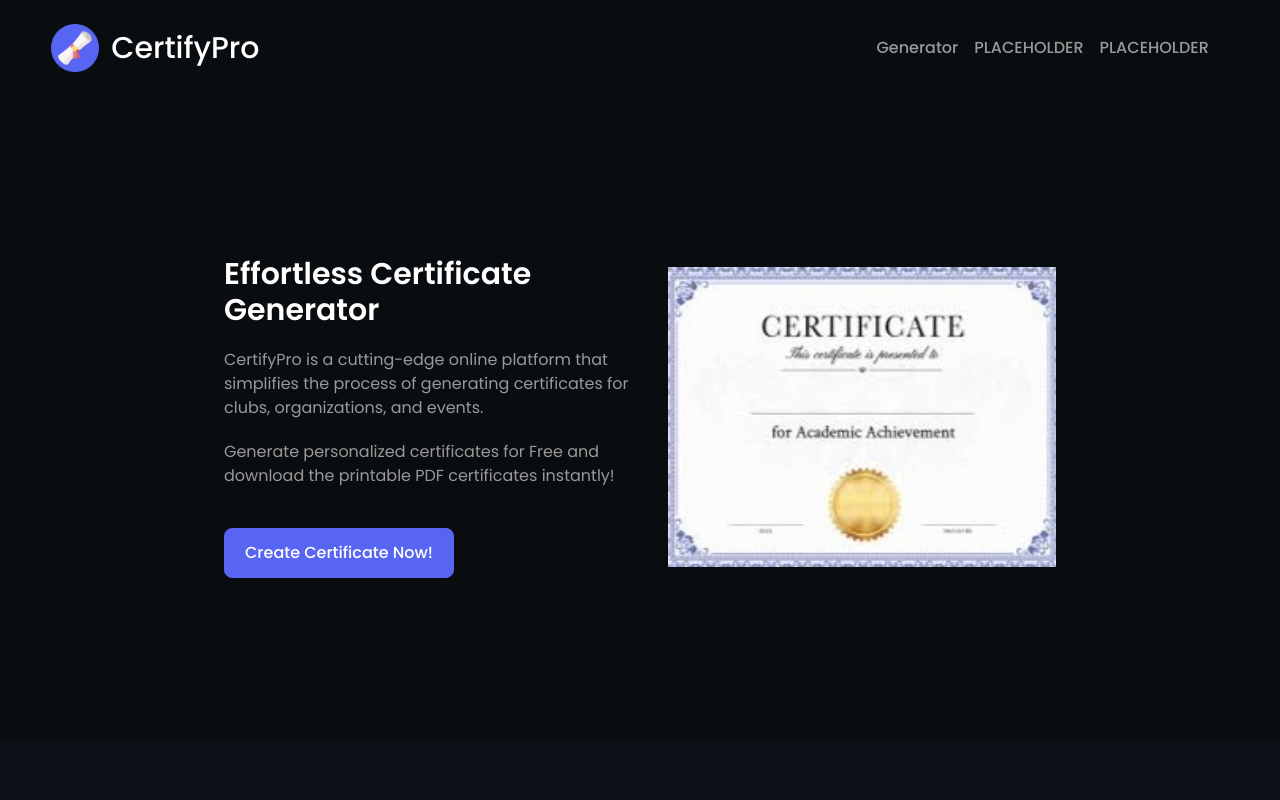
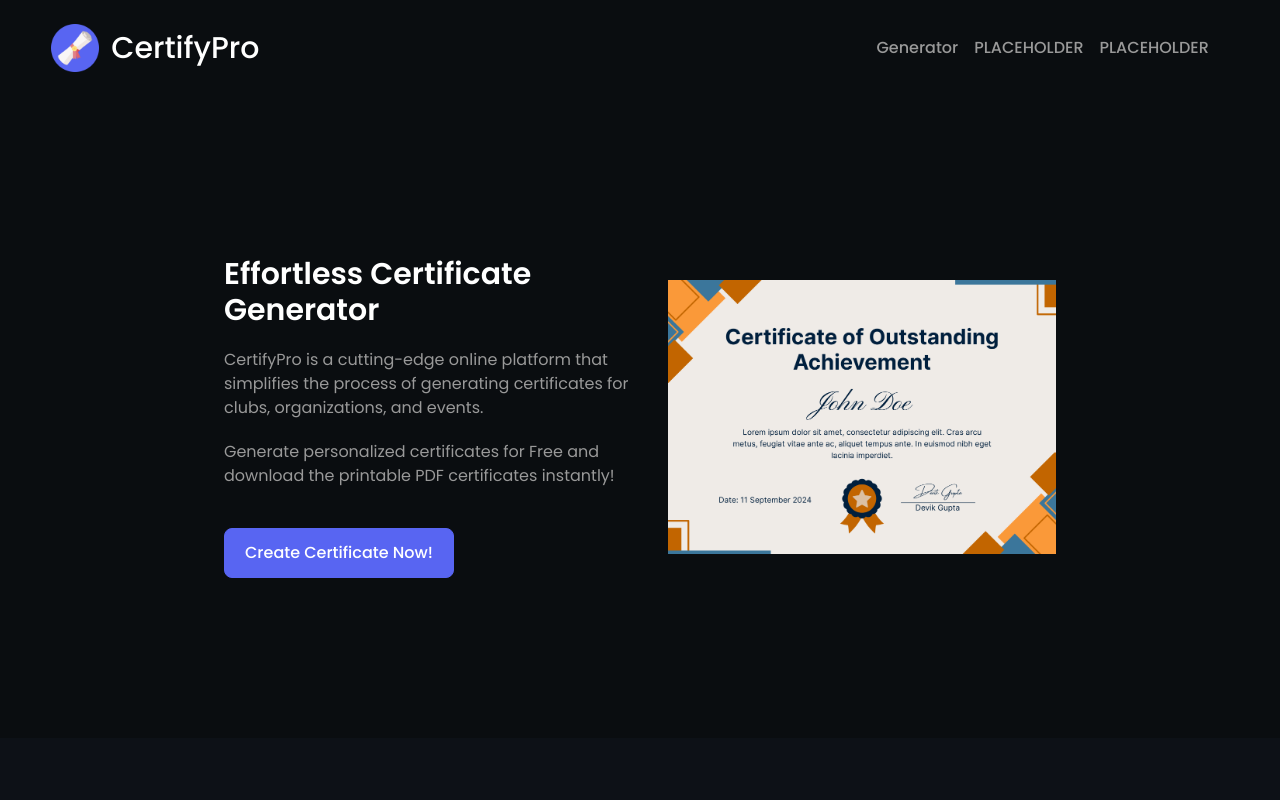
Before and after one commit to guptadevik2003/4th-Sem-Mini-Project, a React (Vite) app in the folder frontend/: page / in a window 1280 px wide. Shown: the top 800 px of the page. Built offline with nearby package versions, Linux system fonts and the light colour scheme.

Commit message:
Home Update Remove temp files

```diff
--- a/frontend/src/pages/Home.jsx
+++ b/frontend/src/pages/Home.jsx
@@ -29,7 +29,7 @@ export default function Home() {
             </div>
 
             <div className='md:ml-7 mt-7 md:mt-0'>
-              <img className='w-full' src="/certificate-demo-home.jpeg" alt="Demo Certificate" />
+              <img className='w-full' src="/certificate-demo-home.png" alt="Demo Certificate" />
             </div>
 
           </div>
```
Also changed, not shown: frontend/public/certificate-demo-home.jpeg (deleted), frontend/public/certificate-demo-home.png (added).
